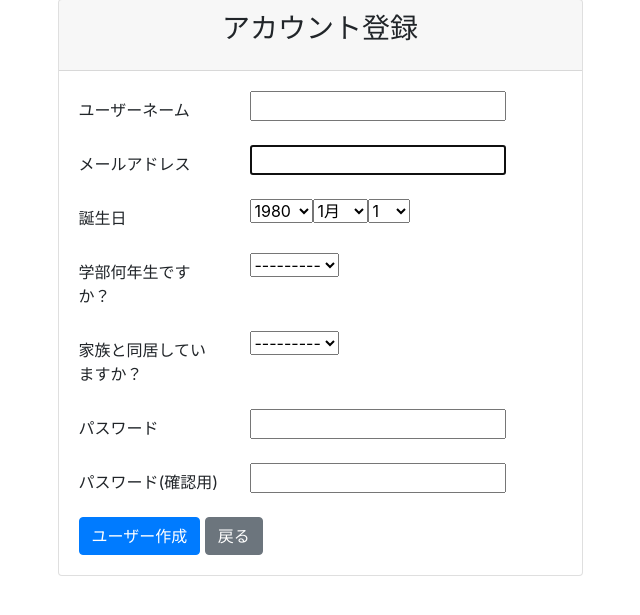
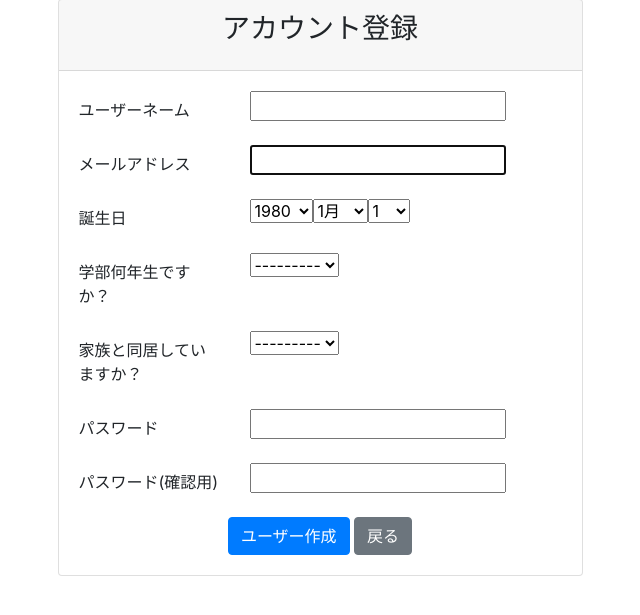
Before and after one commit to Franco-M-Enzian/ScholarManage, a Django app: page /accounts/signup/ in a window 1280 px wide. Shown: the part 129-744 px from the top of the page, without its empty margins (320-960 px from the left). Run offline with Django 5.2, Linux system fonts and the light colour scheme; some libraries are stand-ins or nearby versions.

Commit message:
Adjust button placement

```diff
--- a/templates/accounts/login.html
+++ b/templates/accounts/login.html
@@ -23,7 +23,7 @@
               </div>
             </div>
             {% endfor %}
-            <div class="d-grid gap-2">
+            <div class="d-grid gap-2 text-center">
             <button type="submit" class="btn btn-primary">ログイン</button>
               <a href="{% url 'top:index' %}" class="btn btn-secondary">戻る</a>
             </div>
--- a/templates/accounts/signup.html
+++ b/templates/accounts/signup.html
@@ -23,7 +23,7 @@
               </div>
             </div>
             {% endfor %}
-            <div class="d-grid gap-2">
+            <div class="d-grid gap-2 text-center">
               <button type="submit" class="btn btn-primary">ユーザー作成</button>
               <a href="{% url 'top:index' %}" class="btn btn-secondary">戻る</a>
             </div>
--- a/templates/finances/expense_add.html
+++ b/templates/finances/expense_add.html
@@ -23,7 +23,7 @@
               </div>
             </div>
             {% endfor %}
-            <div class="d-grid gap-2">
+            <div class="d-grid gap-2 text-center">
               <button type="submit" class="btn btn-primary">支出を登録する</button>
               <a href="{% url 'finances:expense_list' %}" class="btn btn-secondary">戻る</a>
             </div>
--- a/templates/finances/expense_delete.html
+++ b/templates/finances/expense_delete.html
@@ -17,7 +17,7 @@
               本当にこの支出を削除しますか？：{{ object }}
             </div>
             {{ form }}
-            <div class="d-grid gap-2">
+            <div class="d-grid gap-2 text-center">
               <input type="submit" class="btn btn-danger" value="削除する">
               <a href="{% url 'finances:expense_list' %}" class="btn btn-secondary">戻る</a>
             </div>
--- a/templates/finances/expense_update.html
+++ b/templates/finances/expense_update.html
@@ -23,7 +23,7 @@
               </div>
             </div>
             {% endfor %}
-            <div class="d-grid gap-2">
+            <div class="d-grid gap-2 text-center">
               <button type="submit" class="btn btn-primary">この支出を編集する</button>
               <a href="{% url 'finances:expense_list' %}" class="btn btn-secondary">戻る</a>
             </div>
--- a/templates/finances/income_add.html
+++ b/templates/finances/income_add.html
@@ -23,7 +23,7 @@
               </div>
             </div>
             {% endfor %}
-            <div class="d-grid gap-2">
+            <div class="d-grid gap-2 text-center">
               <button type="submit" class="btn btn-primary">収入を登録する</button>
               <a href="{% url 'finances:income_list' %}" class="btn btn-secondary">戻る</a>
             </div>
--- a/templates/finances/income_delete.html
+++ b/templates/finances/income_delete.html
@@ -17,7 +17,7 @@
               本当にこの収入を削除しますか？：{{ object }}
             </div>
             {{ form }}
-            <div class="d-grid gap-2">
+            <div class="d-grid gap-2 text-center">
               <input type="submit" class="btn btn-danger" value="削除する">
               <a href="{% url 'finances:income_list' %}" class="btn btn-secondary">戻る</a>
             </div>
--- a/templates/finances/income_update.html
+++ b/templates/finances/income_update.html
@@ -23,7 +23,7 @@
               </div>
             </div>
             {% endfor %}
-            <div class="d-grid gap-2">
+            <div class="d-grid gap-2 text-center">
               <button type="submit" class="btn btn-primary">この収入を編集する</button>
               <a href="{% url 'finances:income_list' %}" class="btn btn-secondary">戻る</a>
             </div>
```
